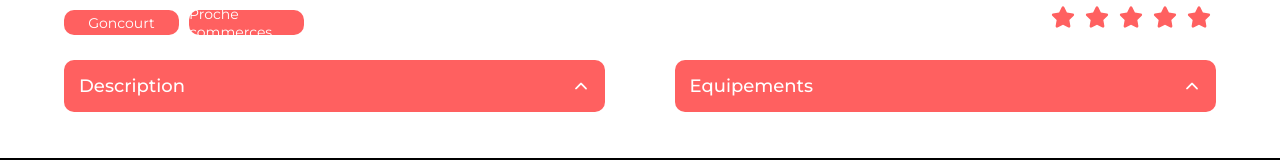
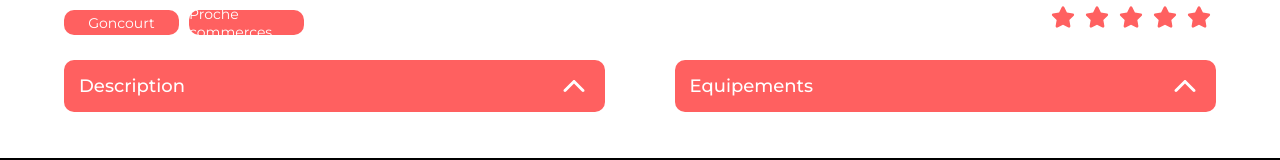
Before and after one commit to Lucadol/Projet-6-OC, a React (Vite) app: page /logements/0979876d in a window 1280 px wide. Shown: the part 629-789 px from the top of the page. Built offline with nearby package versions, Linux system fonts and the light colour scheme.

Commit message:
fix : some elements in page Apropos

```diff
--- a/src/pages/Apropos.jsx
+++ b/src/pages/Apropos.jsx
@@ -8,14 +8,14 @@ const carouselData = [
     "Respect",
     "Service",
     "Sécurité",
-  ];
+  ]
 
   const carousel = carouselData.map((text, index) => (
     <div key={index} className="card_carousel">
       {text}
       <IoIosArrowUp className='arrow-icon'/>
     </div>
-  ));
+  ))
 
 export function Apropos () {
     return (
--- a/src/pages/Apropos.scss
+++ b/src/pages/Apropos.scss
@@ -5,7 +5,6 @@
     flex-wrap: wrap;
     margin-top: 10px;
     margin-bottom: 46px;
-
 }
 
 .card_carousel {
@@ -24,3 +23,7 @@
     padding: 12px 15px;
     margin-bottom: 0;
 }
+
+.arrow-icon {
+   font-size: 32px;
+}
```
